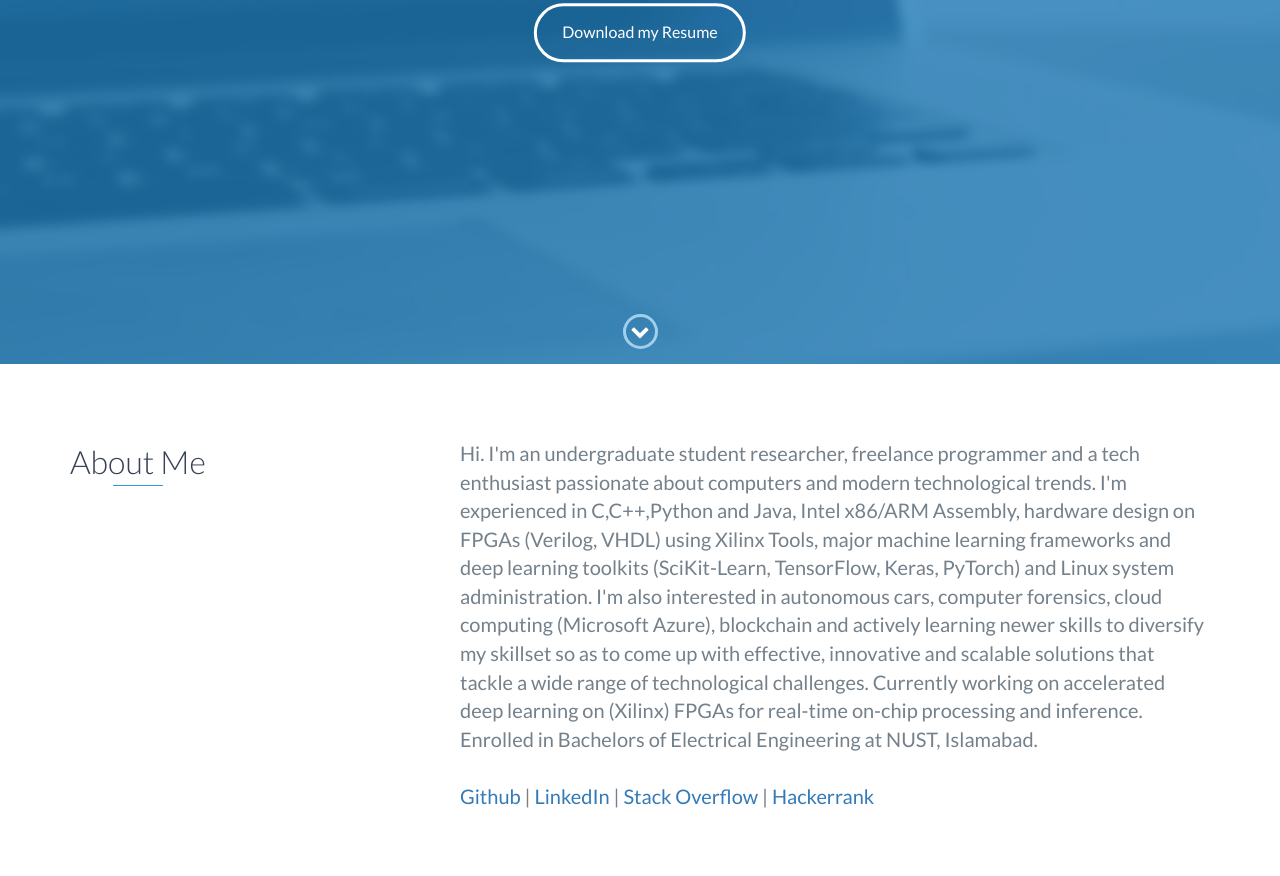
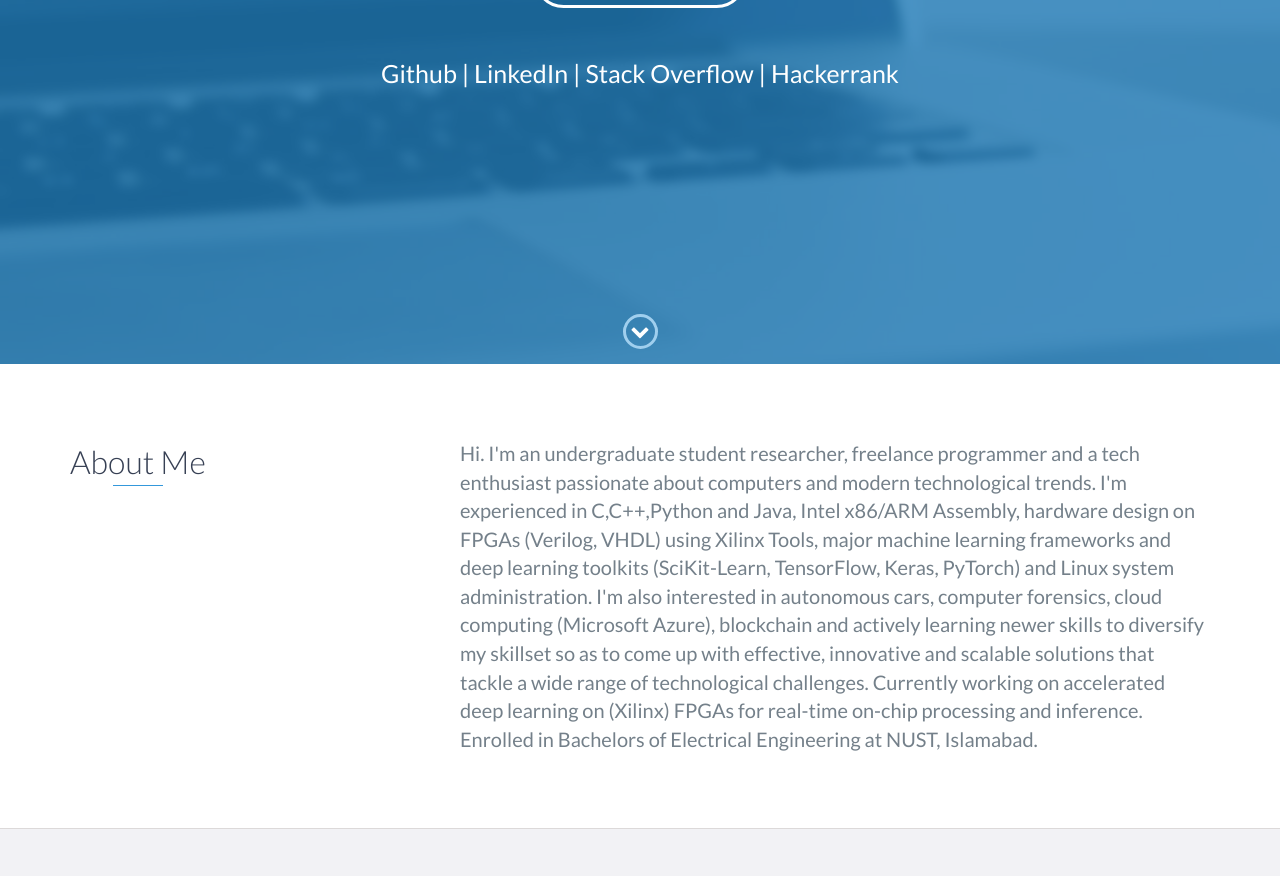
Before and after one commit to Siraj-Qazi/Siraj-Qazi.github.io, a website: page index.html in a window 1280 px wide. Shown: the part 436-1312 px from the top of the page. Drawn offline with nearby package versions, Linux system fonts and the light colour scheme.

Commit message:
updated about

```diff
--- a/index.html
+++ b/index.html
@@ -51,6 +51,14 @@
             <h1>Siraj Qazi</h1>
             <h2>Electrical Engineer (almost)</h2>
             <a href="https://nustedupk0-my.sharepoint.com/:b:/g/personal/sqazi_bee17seecs_student_nust_edu_pk/EV8K9w9pG7pOqdZZgo3LYnABKnuiyO0gHSyaFeRtrIeMHQ?e=y7RpmL" class="btn-rounded-white">Download my Resume</a>
+            <br>
+            <br>
+            <p style="font-size: 25px; color: white;">
+						<a style="color: white;" href="https://github.com/Siraj-Qazi"> Github </a> |
+						<a style="color: white;" href="https://linkedin.com/in/siraj-qazi"> LinkedIn </a> |
+						<a style="color: white;" href="https://stackoverflow.com/users/8150500/siraj-qazi">Stack Overflow</a> |
+						<a style="color: white;" href="https://hackerrank.com/sqazi">Hackerrank</a> <br>
+					</p>
         </div>
         <!-- End #lead-content -->
 
@@ -76,11 +84,7 @@
                         Hi. I'm an undergraduate student researcher, freelance programmer and a tech enthusiast passionate about computers and modern technological trends. I'm experienced in C,C++,Python and Java, Intel x86/ARM Assembly, hardware design on FPGAs (Verilog, VHDL) using Xilinx Tools, major machine learning frameworks and deep learning toolkits (SciKit-Learn, TensorFlow, Keras, PyTorch) and Linux system administration. I'm also interested in autonomous cars, computer forensics, cloud computing (Microsoft Azure), blockchain and actively learning newer skills to diversify my skillset so as to come up with effective, innovative and scalable solutions that tackle a wide range of technological challenges. Currently working on accelerated deep learning on (Xilinx) FPGAs for real-time on-chip processing and inference.
                         <br>
 						Enrolled in Bachelors of Electrical Engineering at NUST, Islamabad.
-						<br><br>
-						<a href="https://github.com/Siraj-Qazi">Github</a> |
-						<a href="https://linkedin.com/in/siraj-qazi">LinkedIn</a> |
-						<a href="https://stackoverflow.com/users/8150500/siraj-qazi">Stack Overflow</a> |
-						<a href="https://hackerrank.com/sqazi">Hackerrank</a> <br>
+						<br>
                     </p>
                 </div>
             </div>
```
